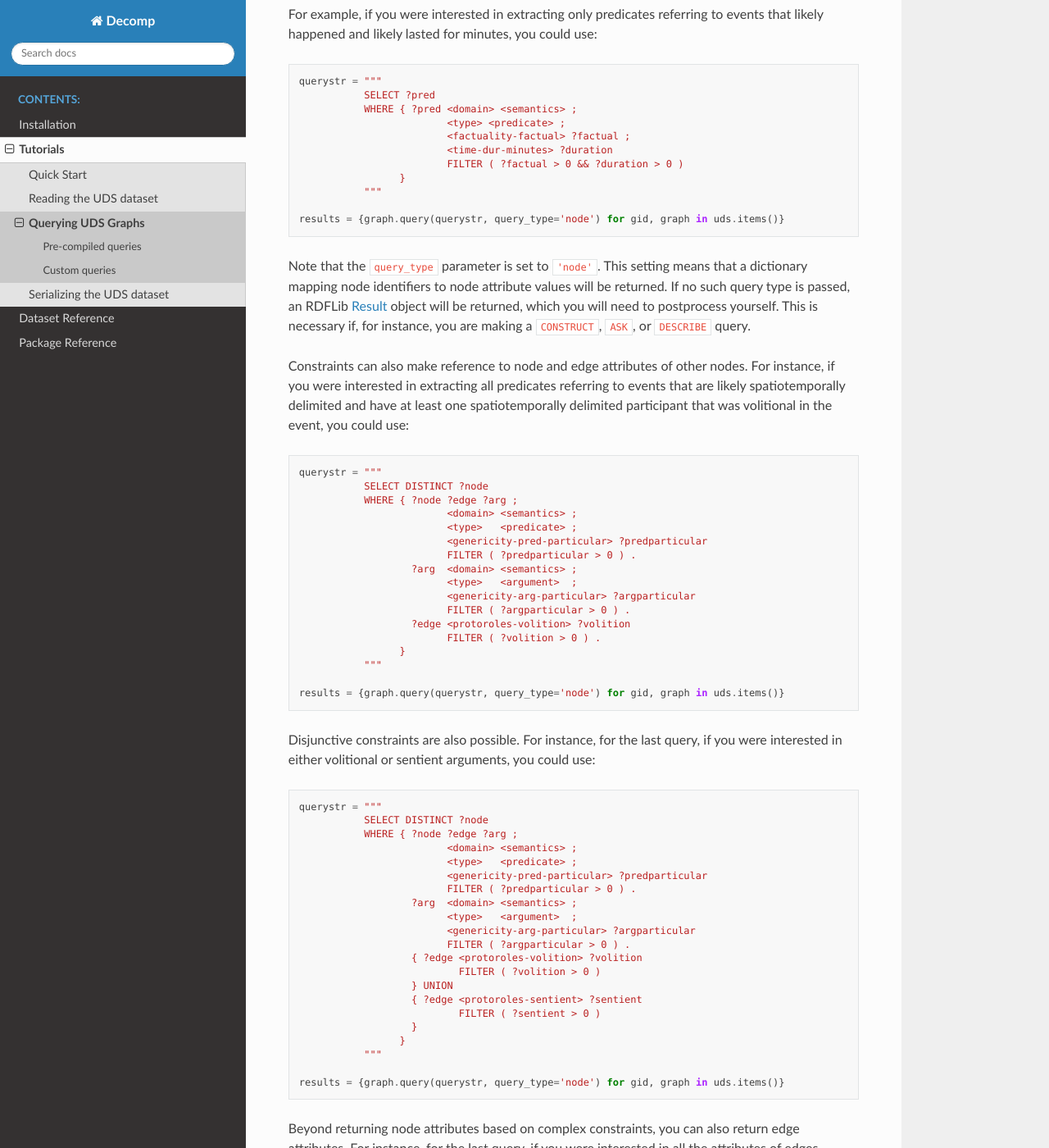
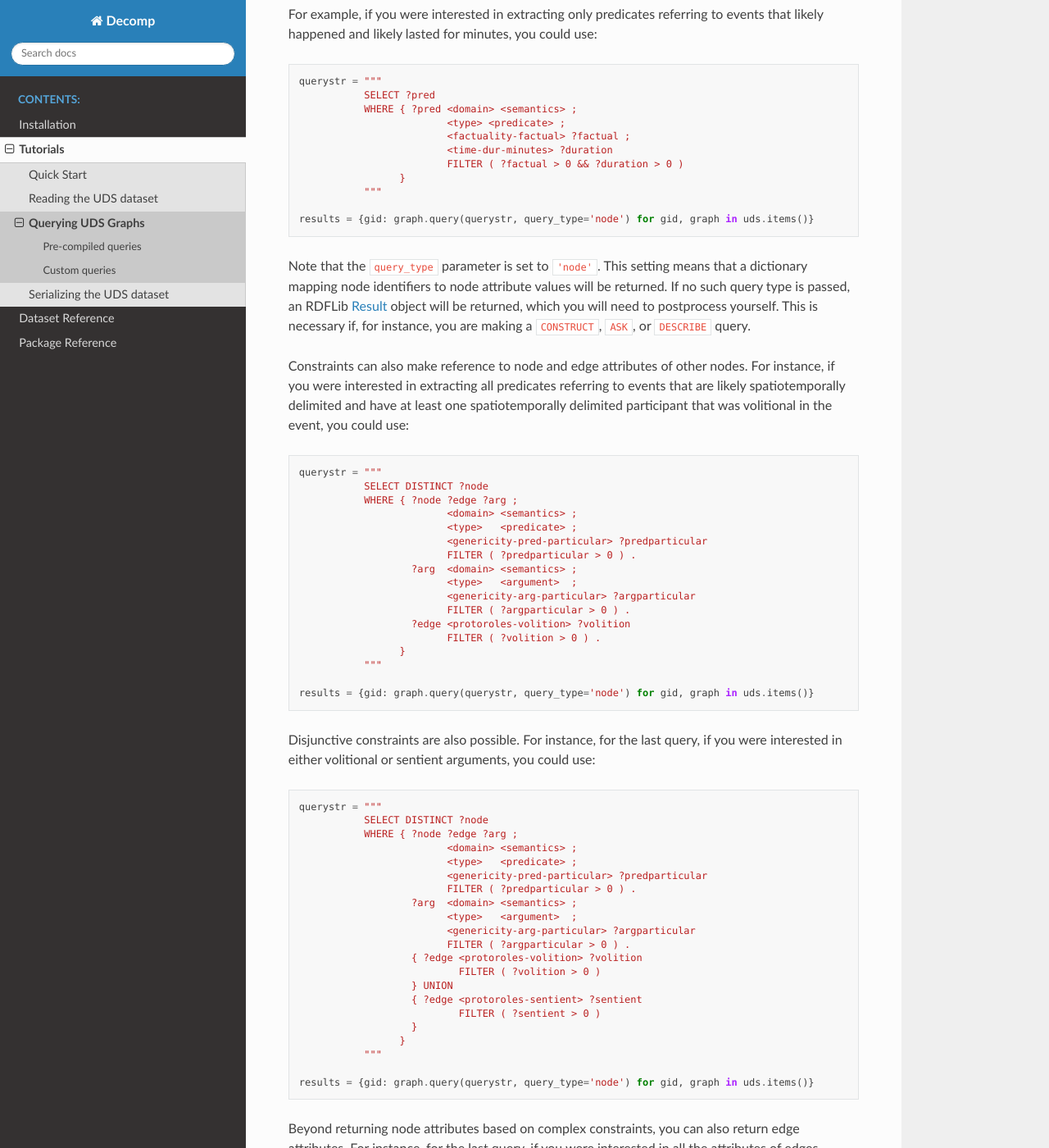
Before and after one commit to esteng/decomp, a Sphinx documentation site: the page built from docs/source/tutorial/querying.rst, in a window 1280 px wide and 1400 px high, scrolled down 1737 px. Shown: the whole window at 82% size. Built offline with Sphinx 7.4.7 and the Read the Docs theme 2.0.0, drawn with Linux system fonts in a browser that asks for light colours.

Commit message:
Fixes dictionary comprehension typo in querying tutorial
Former-commit-id: 1a894e8f3ca2c4c4898accceb28b429e7c779937
Former-commit-id: f0d8c1b8b73a2d1b28f781debc3dfa07246035e5 [formerly 7802d3fcbd5458074bb849634d685a3294b20cee]
Former-commit-id: 98d6bac4a4116a0da29a2bd0a620519007cb313f

```diff
--- a/docs/source/tutorial/querying.rst
+++ b/docs/source/tutorial/querying.rst
@@ -104,7 +104,7 @@ minutes, you could use:
                     }
               """
 
-   results = {graph.query(querystr, query_type='node') for gid, graph in uds.items()}
+   results = {gid: graph.query(querystr, query_type='node') for gid, graph in uds.items()}
 
 Note that the ``query_type`` parameter is set to ``'node'``. This setting means that a dictionary mapping node identifiers to node attribute values will be returned. If no such query type is passed, an RDFLib `Result`_ object will be returned, which you will need to postprocess yourself. This is necessary if, for instance, you are making a ``CONSTRUCT``, ``ASK``, or ``DESCRIBE`` query.
 
@@ -130,7 +130,7 @@ Constraints can also make reference to node and edge attributes of other nodes.
                     }
               """
 
-   results = {graph.query(querystr, query_type='node') for gid, graph in uds.items()}
+   results = {gid: graph.query(querystr, query_type='node') for gid, graph in uds.items()}
 
 Disjunctive constraints are also possible. For instance, for the last query, if you were interested in either volitional or sentient arguments, you could use:
 
@@ -156,7 +156,7 @@ Disjunctive constraints are also possible. For instance, for the last query, if
                     }
               """
 
-   results = {graph.query(querystr, query_type='node') for gid, graph in uds.items()}
+   results = {gid: graph.query(querystr, query_type='node') for gid, graph in uds.items()}
 
 Beyond returning node attributes based on complex constraints, you can also return edge attributes. For instance, for the last query, if you were interested in all the attributes of edges connecting predicates and arguments satisfying the constraints of the last query, you could simply change which variable is bound by ``SELECT`` and set ``query_type`` to ``'edge'``.
 
@@ -182,4 +182,4 @@ Beyond returning node attributes based on complex constraints, you can also retu
                     }
               """
 
-   results = {graph.query(querystr, query_type='edge') for gid, graph in uds.items()}
+   results = {gid: graph.query(querystr, query_type='edge') for gid, graph in uds.items()}
```
Also changed, not shown: 4 other files.
